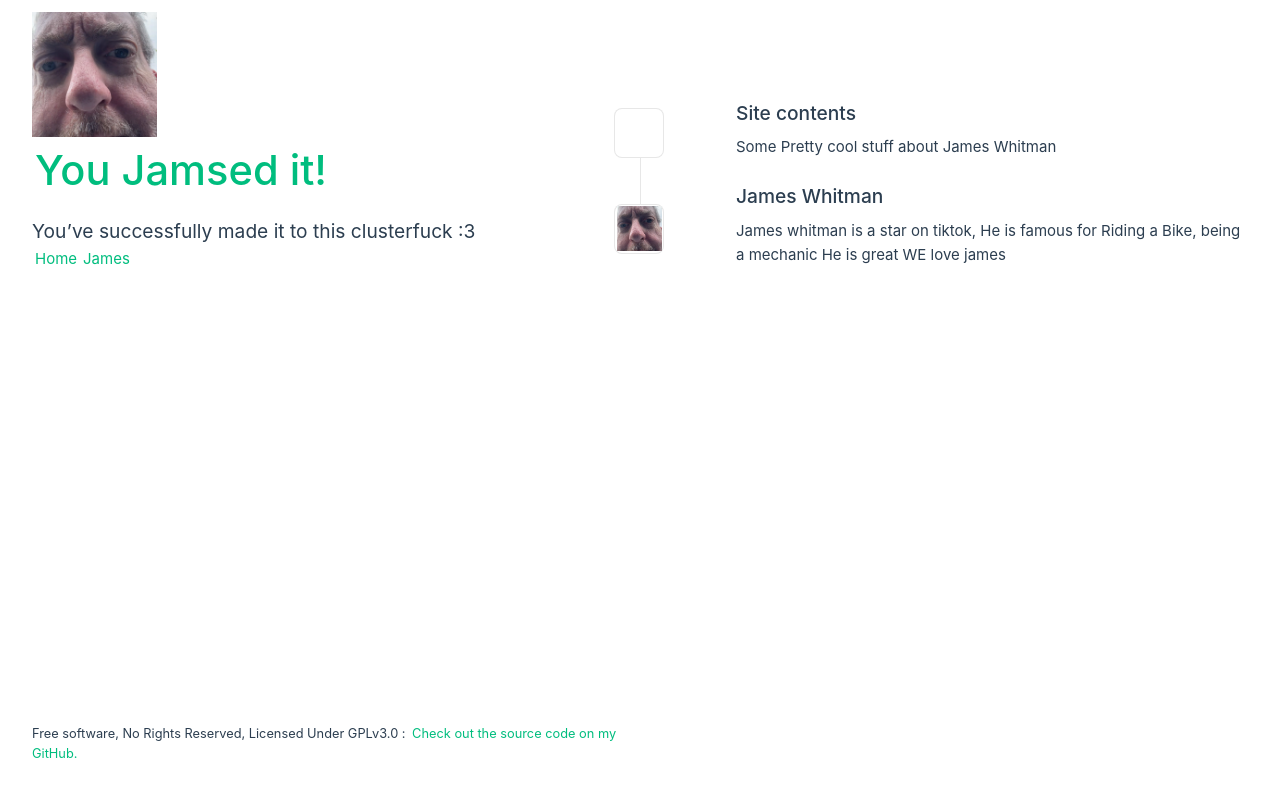
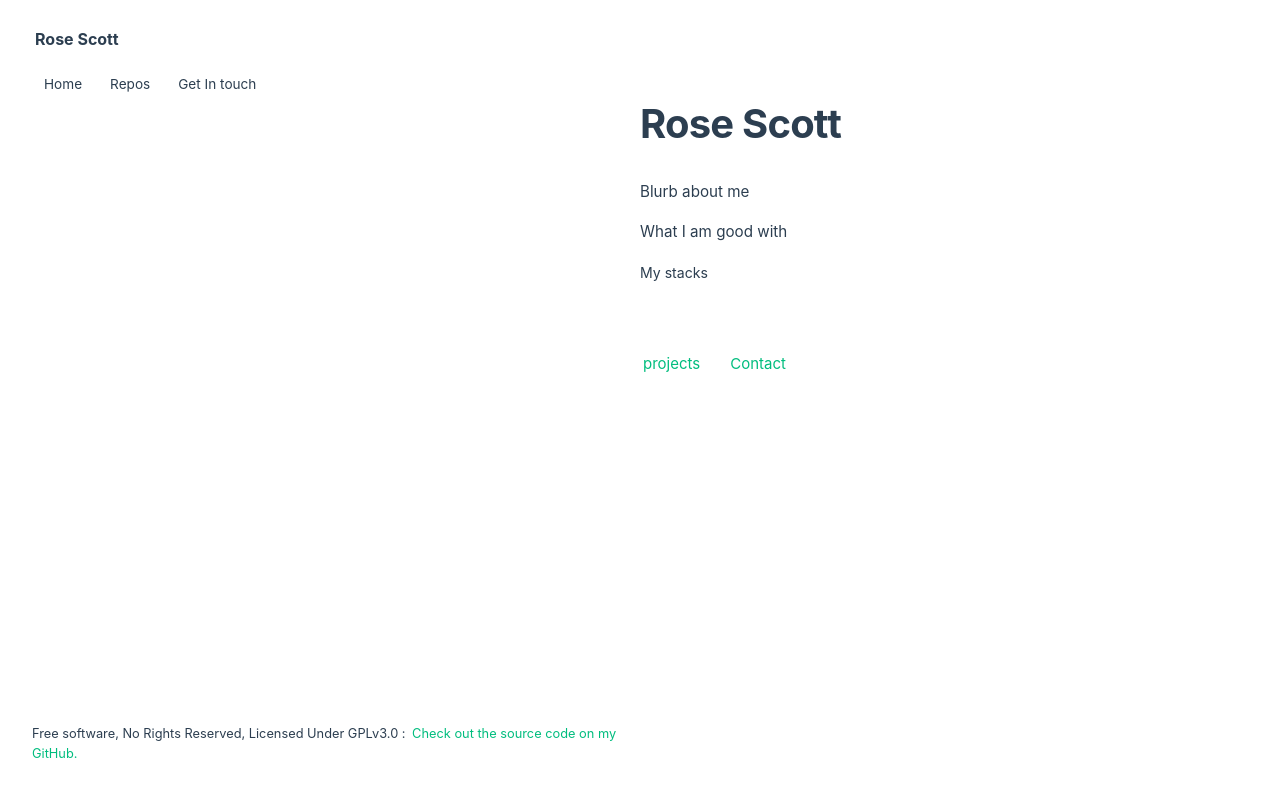
Before and after one commit to Snowman-scott/Snowman-scott.github.io, a Vue app: page / in a window 1280 px wide. Shown: the top 796 px of the page. Built offline with nearby package versions, Linux system fonts and the light colour scheme.

Commit message:
ADD: A LOT

```diff
--- a/src/App.vue
+++ b/src/App.vue
@@ -1,21 +1,20 @@
 <script setup>
 import { RouterLink, RouterView } from 'vue-router'
-import HelloWorld from './components/HelloWorld.vue'
 </script>
 
 <template>
-  <header>
-    <img alt="James" class="logo" src="./assets/james/james.png" width="125" height="125" />
-
-    <div class="wrapper">
-      <HelloWorld msg="You Jamsed it!" />
-
-      <nav>
-        <RouterLink to="/">Home</RouterLink>
-        <RouterLink to="/about">James</RouterLink>
-      </nav>
-    </div>
-  </header>
+  <div class="layout">
+    <nav class="nav">
+      <div class="container nav-inner">
+        <RouterLink to="/" class="nav-logo">Rose Scott</RouterLink>
+      </div>
+      <div class="nav-links">
+        <RouterLink to="/" class="nav-link" exact>Home</RouterLink>
+        <RouterLink to="/projects" class="nav-link">Repos</RouterLink>
+        <RouterLink to="/contact" class="nav-link">Get In touch</RouterLink>
+      </div>
+    </nav>
+  </div>
 
   <main class="main">
     <RouterView />
--- a/src/views/AboutView.vue
+++ /dev/null
@@ -1,17 +0,0 @@
-<template>
-  <div class="about">
-    <h1>This is an James page</h1>
-  </div>
-
-  <img src="../assets/james/james.png"/>
-</template>
-
-<style>
-@media (min-width: 1024px) {
-  .about {
-    min-height: 100vh;
-    display: flex;
-    align-items: center;
-  }
-}
-</style>
--- a/src/views/GalleryView.vue
+++ /dev/null
@@ -1,9 +0,0 @@
-<script setup>
-import Gallery from "../components/ImageGall.vue"
-</script>
-
-<template>
-  <main>
-    <Gallery />
-  </main>
-</template>
--- a/src/views/HomeView.vue
+++ b/src/views/HomeView.vue
@@ -1,9 +1,57 @@
-<script setup>
-import TheWelcome from '../components/TheWelcome.vue'
-</script>
+<script setup lang="js"></script>
 
 <template>
-  <main>
-    <TheWelcome />
-  </main>
+  <div class="container">
+    <section class="hero">
+      <h1 class="hero-title">Rose Scott</h1>
+      <p class="hero-desc">
+        Blurb about me
+      </p>
+      <p class="hero-desc">What I am good with</p>
+      <p class="hero-stack">
+        My stacks
+      </p>
+      <div class="hero-links">
+        <a href="#/projects" class="hero-links">projects</a>
+        <a href="#/contact" class="hero-links">Contact</a>
+      </div>
+    </section>
+  </div>
 </template>
+
+<style scoped>
+.hero {
+  max-width: 600px;
+}
+
+.hero-title {
+  font-size: 2.5rem;
+  font-weight: 700;
+  margin-bottom: 24px;
+  letter-spacing: -0.02em;
+}
+
+.hero-desc {
+  color: var(--text-dim);
+  margin-bottom: 16px;
+  font-size: 0.95rem;
+}
+
+.hero-stack {
+  color: var(--accent);
+  font-size: 0.88rem;
+  margin-bottom: 16px;
+  line-height: 1.8;
+}
+
+.hero-links {
+  display: flex;
+  gap: 24px;
+  margin-top: 32px;
+}
+
+.hero-link {
+  color: var(--accent);
+  font-size: 0.95rem;
+}
+</style>
```
Also changed, not shown: src/views/ContactView.vue (added), src/views/ReposView.vue (added).
